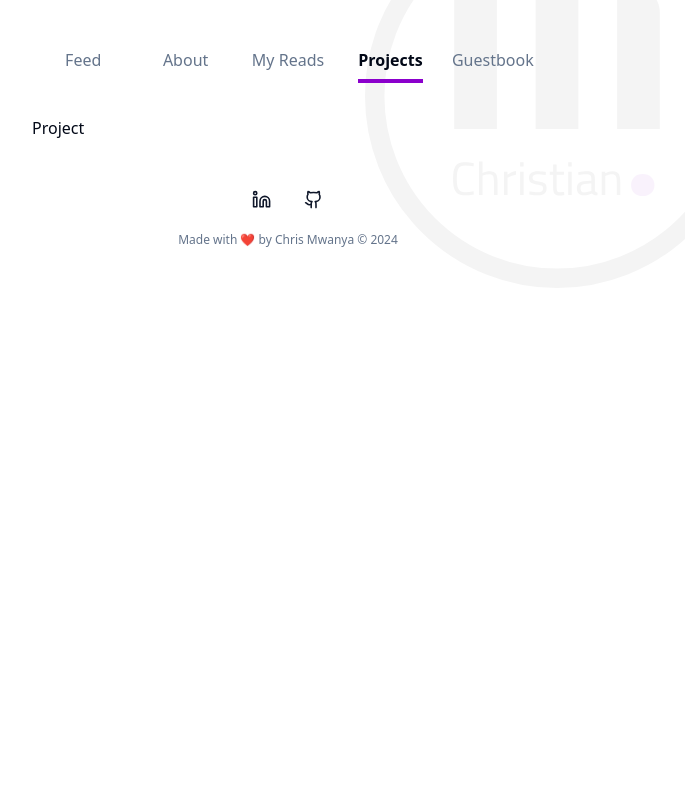
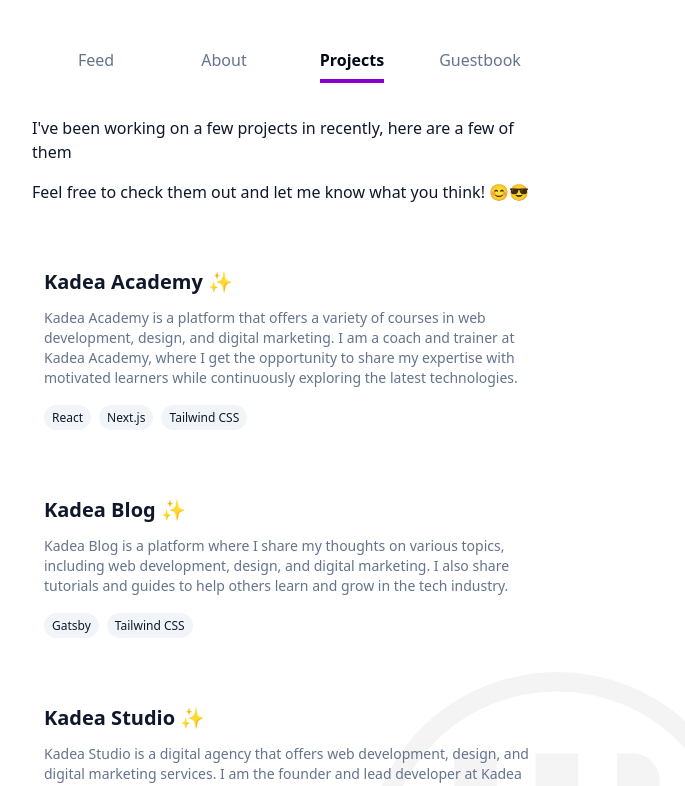
Before and after one commit to black-bakara/yann-kbg-web, a Next.js app: page /projects in a window 1280 px wide. Shown: the part 728-1514 px from the top of the page, without its empty margins (352-1037 px from the left). Before the commit the page ends 1016 px from the top, so only its background shows below. Built offline with nearby package versions, Linux system fonts and the light colour scheme.

Commit message:
feat: add projet page

```diff
--- a/app/about/page.tsx
+++ b/app/(tabs)/about/page.tsx
@@ -5,7 +5,7 @@ import { Link } from '@/components/ui/link';
 
 const About = () => {
   return (
-    <div className="mt-5 text-secondary-foreground">
+    <>
       <div className="flex items-center gap-2 text-foreground">
         <H2>Mbote! 👋</H2> <span>(Hello in Lingala)</span>
       </div>
@@ -51,7 +51,7 @@ const About = () => {
       </p>
 
       <p className="my-4">Stay inspired!</p>
-    </div>
+    </>
   );
 };
 
--- /dev/null
+++ b/app/(tabs)/layout.tsx
@@ -0,0 +1,7 @@
+import React, { PropsWithChildren } from 'react';
+
+const Layout: React.FC<PropsWithChildren> = ({ children }) => {
+  return <div className="mt-5 text-secondary-foreground">{children}</div>;
+};
+
+export default Layout;
--- /dev/null
+++ b/app/(tabs)/projects/page.tsx
@@ -0,0 +1,53 @@
+import { ProjectComponent } from '@/components/cards/project/project';
+import React from 'react';
+import { ProjectType } from '@/components/cards/project';
+
+const projects: ProjectType[] = [
+  {
+    title: 'Kadea Academy',
+    description:
+      'Kadea Academy is a platform that offers a variety of courses in web development, design, and digital marketing. I am a coach and trainer at Kadea Academy, where I get the opportunity to share my expertise with motivated learners while continuously exploring the latest technologies.',
+    link: 'https://kadea.academy',
+    technos: ['React', 'Next.js', 'Tailwind CSS'],
+  },
+  {
+    title: 'Kadea Blog',
+    description:
+      'Kadea Blog is a platform where I share my thoughts on various topics, including web development, design, and digital marketing. I also share tutorials and guides to help others learn and grow in the tech industry.',
+    link: 'https://kadea.blog',
+    technos: ['Gatsby', 'Tailwind CSS'],
+  },
+  {
+    title: 'Kadea Studio',
+    description:
+      'Kadea Studio is a digital agency that offers web development, design, and digital marketing services. I am the founder and lead developer at Kadea Studio, where I work with a team of talented professionals to create high-quality websites and applications for our clients.',
+    link: 'https://kadea.studio',
+    technos: ['React', 'Next.js', 'Tailwind CSS', 'Strapi'],
+  },
+];
+
+const Project = () => {
+  return (
+    <div>
+      <p className="my-2">
+        {`I've been working on a few projects in recently, here are a few of them `}
+      </p>
+      <div className="my-4">
+        {`Feel free to check them out and let me know what you think! 😊😎 `}
+      </div>
+      <div className="mt-10 gap-y-4">
+        {projects.map((project) => (
+          <ProjectComponent
+            key={project.title}
+            title={project.title}
+            description={project.description}
+            link={project.link}
+            technos={project.technos}
+          />
+        ))}
+      </div>
+    </div>
+  );
+};
+
+export default Project;
--- a/app/projects/page.tsx
+++ /dev/null
@@ -1,7 +0,0 @@
-import React from 'react';
-
-const Project = () => {
-  return <div>Project</div>;
-};
-
-export default Project;
--- /dev/null
+++ b/components/cards/project/index.tsx
@@ -0,0 +1 @@
+export * from './type';
--- /dev/null
+++ b/components/cards/project/project.tsx
@@ -0,0 +1,30 @@
+import React from 'react';
+import { ProjectType } from './index';
+import LinkIcon from '@/components/icon-link/link-icon';
+
+export const ProjectComponent: React.FC<ProjectType> = ({
+  title,
+  description,
+  link,
+  technos,
+}) => {
+  return (
+    <div className="rounded-lg px-3 py-6 hover:bg-primary-foreground">
+      <h2 className="mb-3 text-xl font-semibold">{title} ✨</h2>
+      <p className="mb-4 text-sm text-muted-foreground">{description}</p>
+      {technos &&
+        technos.length > 0 &&
+        technos.map((techno) => (
+          <span
+            key={techno}
+            className="mr-2 rounded-full bg-muted px-2 py-1 text-xs"
+          >
+            {techno}
+          </span>
+        ))}
+      <div className="mt-5">
+        {link && <LinkIcon href={link} iconClassName="icon-[ph--link-bold]" />}
+      </div>
+    </div>
+  );
+};
--- /dev/null
+++ b/components/cards/project/type.ts
@@ -0,0 +1,6 @@
+export type ProjectType = {
+  title: string;
+  description: string;
+  link?: string;
+  technos?: string[];
+};
--- a/components/icon-link/link-icon.tsx
+++ b/components/icon-link/link-icon.tsx
@@ -5,7 +5,7 @@ import Link from 'next/link';
 const LinkIcon = ({ href, iconClassName, className }: LinkIconProps) => {
   return (
     <Link
-      className={`border-b-4 border-background hover:border-main ${className}`}
+      className={`border-b-4 border-transparent hover:border-main ${className}`}
       href={href}
       target="_blank"
     >
--- a/components/ui/link.tsx
+++ b/components/ui/link.tsx
@@ -19,7 +19,7 @@ export const Link: React.FC<LinkProps> = ({
       href={href}
       {...rest}
       target={target}
-      className="border-b-4 border-background font-normal text-main hover:border-main"
+      className="border-b-4 border-transparent font-normal text-main hover:border-main"
     >
       {children}
     </NextLink>
--- a/config/menu.ts
+++ b/config/menu.ts
@@ -8,10 +8,10 @@ export const menuItems: MenuItemProps[] = [
     title: 'About',
     href: '/about',
   },
-  {
-    title: 'My Reads',
-    href: '/blog',
-  },
+  // {
+  //   title: 'My Reads',
+  //   href: '/blog',
+  // },
   {
     title: 'Projects',
     href: '/projects',
```
Also changed, not shown: app/(tabs)/blog/page.tsx (renamed from app/blog/page.tsx), app/(tabs)/guestbook/page.tsx (renamed from app/guestbook/page.tsx).
